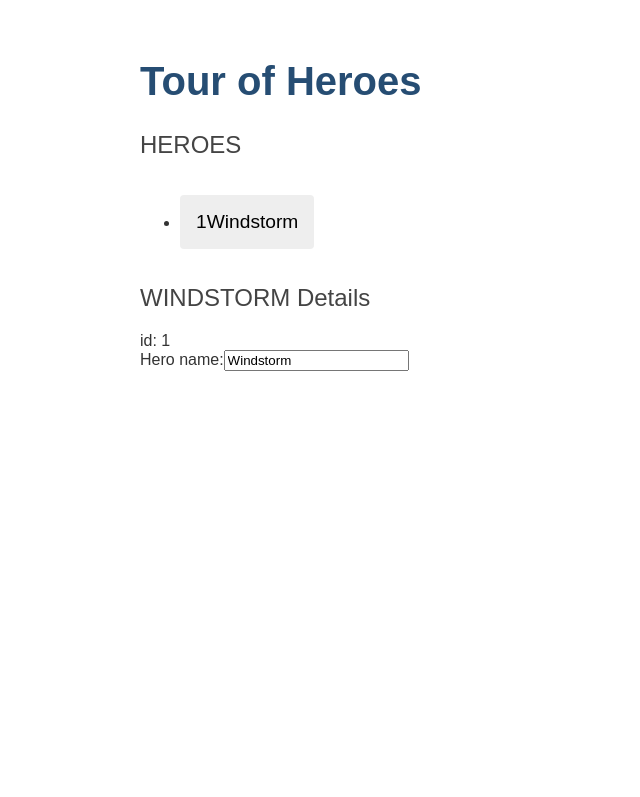
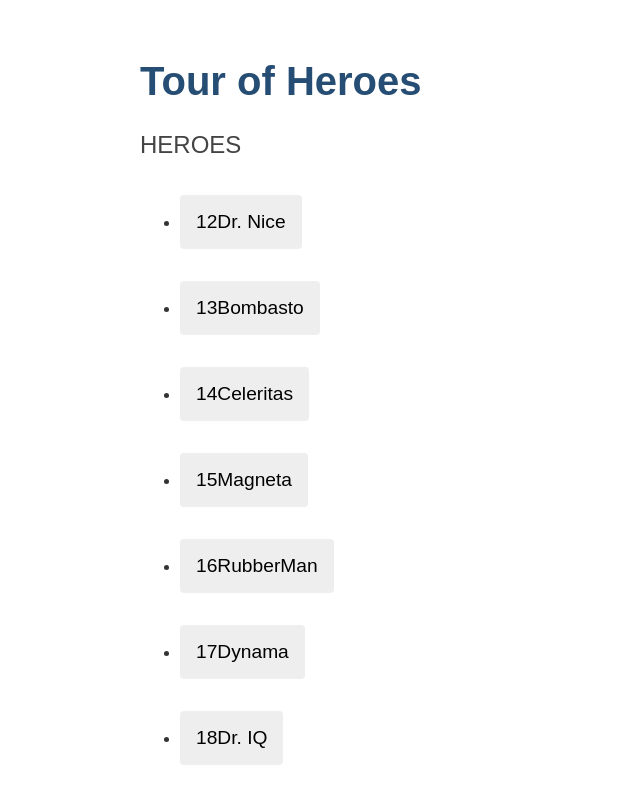
Before and after one commit to dennismacc/angular-tour-of-heroes, an Angular app: page / in a window 1280 px wide. Shown: the top 797 px of the page, without its empty margins (0-640 px from the left). Built offline with nearby package versions, Linux system fonts and the light colour scheme.

Commit message:
update to display all heroes from mock-heroes list, need to work on styling

```diff
--- a/src/app/heroes/heroes.component.html
+++ b/src/app/heroes/heroes.component.html
@@ -1,6 +1,6 @@
 <h2>HEROES</h2>
-  <ul>
-    <li>
+  <ul class="heroes">
+    <li *ngFor='let hero of heroes'>
     <button type="button">
       <span class="badge">{{hero.id}}</span>
       <span class="name">{{hero.name}}</span>
```
